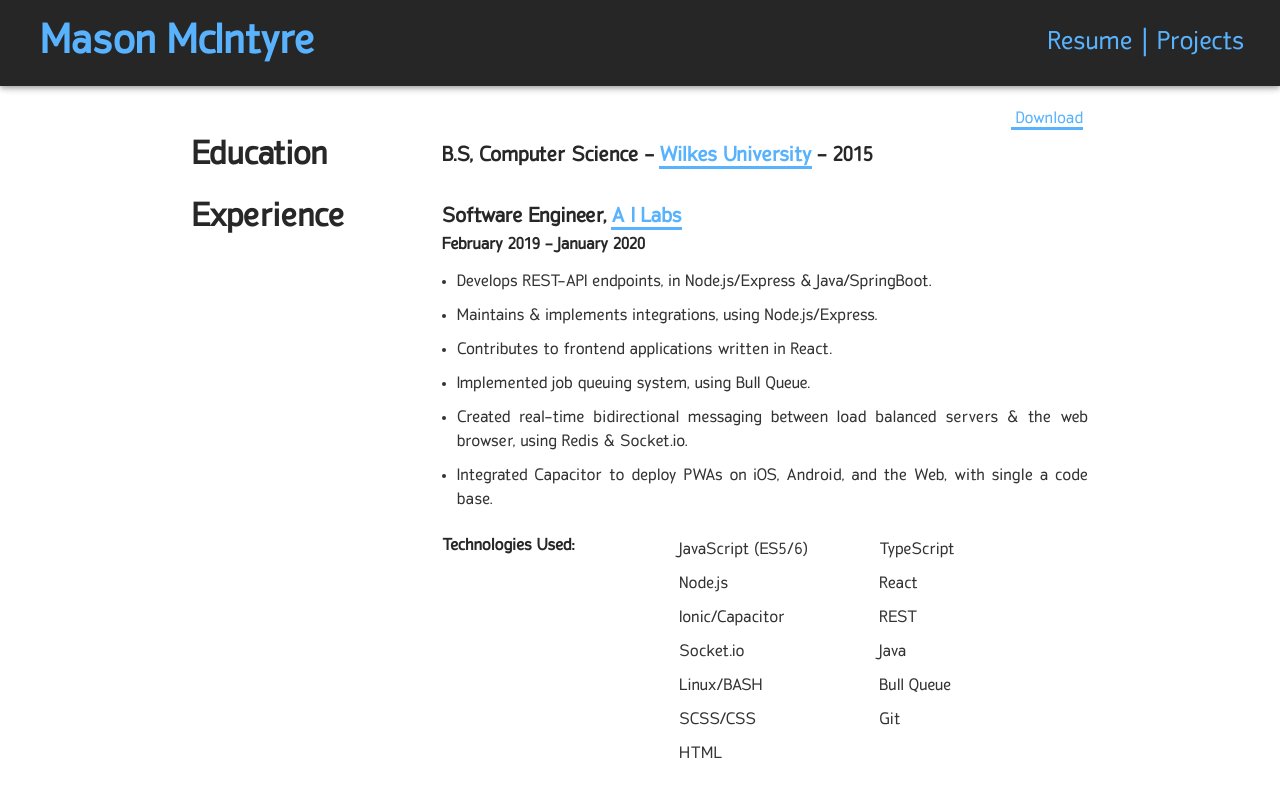
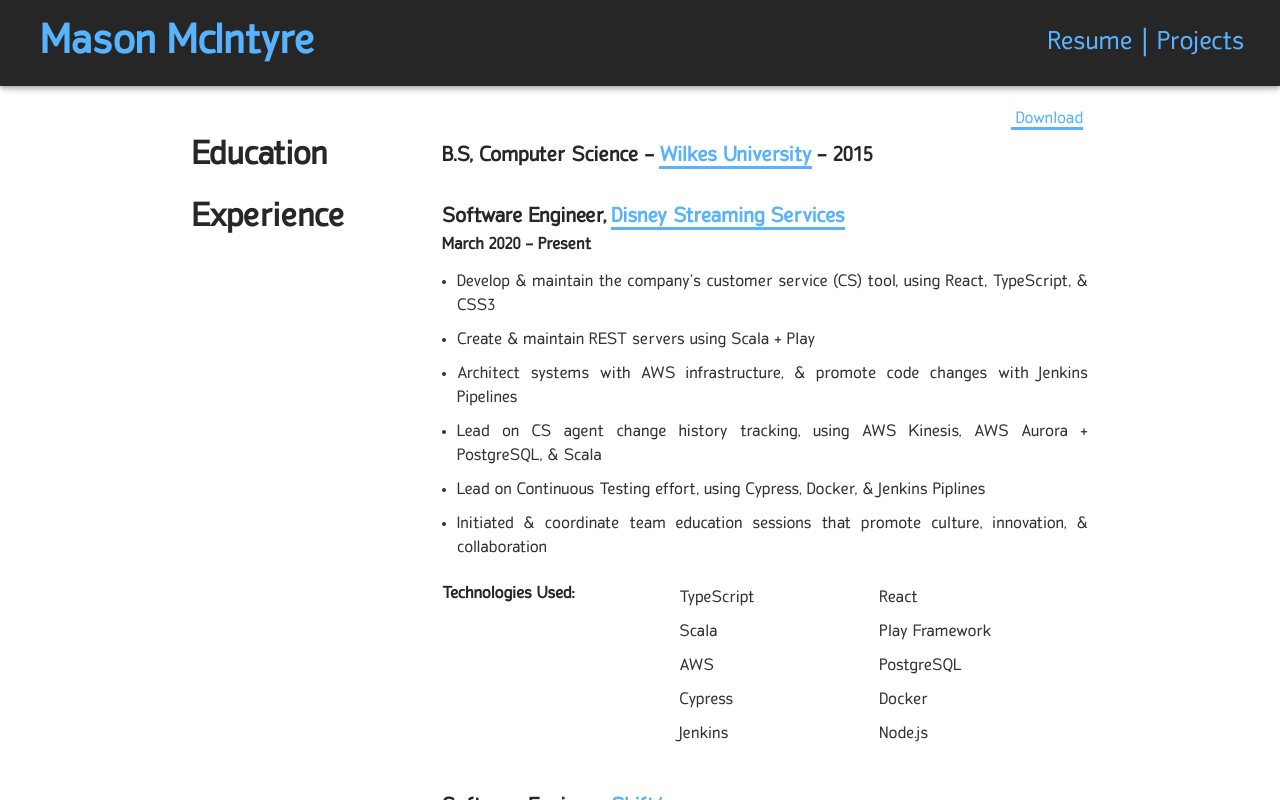
Before and after one commit to mcintyremason/masonmcintyre-nextjs, a Next.js app: page /resume in a window 1280 px wide. Built offline with nearby package versions, Linux system fonts and the light colour scheme; some icons are missing.

Commit message:
update resume

```diff
--- a/components/Resume/index.tsx
+++ b/components/Resume/index.tsx
@@ -1,7 +1,7 @@
-import Link from "next/link";
-import React from "react";
+import Link from 'next/link'
+import React from 'react'
 
-type ResumeProps = {};
+type ResumeProps = {}
 
 const Resume: React.FC<ResumeProps> = (_: ResumeProps) => {
   return (
@@ -37,27 +37,100 @@
               </span>
               ,
               <span itemProp="worksFor">
+                <Link href="https://dmedmedia.disney.com/">Disney Streaming Services</Link>
+              </span>
+            </h4>
+            <h5>March 2020 - Present</h5>
+            <ul>
+              <li>
+                Develop & maintain the company’s customer service (CS) tool, using React,
+                TypeScript, & CSS3
+              </li>
+              <li>Create & maintain REST servers using Scala + Play</li>
+              <li>
+                Architect systems with AWS infrastructure, & promote code changes with Jenkins
+                Pipelines
+              </li>
+              <li>
+                Lead on CS agent change history tracking, using AWS Kinesis, AWS Aurora +
+                PostgreSQL, & Scala
+              </li>
+              <li>Lead on Continuous Testing effort, using Cypress, Docker, & Jenkins Piplines</li>
+              <li>
+                Initiated & coordinate team education sessions that promote culture, innovation, &
+                collaboration
+              </li>
+            </ul>
+            <div className="techs-container">
+              <h5 className="techs-title">Technologies Used:</h5>
+              <div className="techs">
+                <ul className="techs-one">
+                  <li className="tech">TypeScript</li>
+                  <li className="tech">Scala</li>
+                  <li className="tech">AWS</li>
+                  <li className="tech">Cypress</li>
+                  <li className="tech">Jenkins</li>
+                </ul>
+                <ul className="techs-two">
+                  <li className="tech">React</li>
+                  <li className="tech">Play Framework</li>
+                  <li className="tech">PostgreSQL</li>
+                  <li className="tech">Docker</li>
+                  <li className="tech">Node.js</li>
+                </ul>
+              </div>
+            </div>
+          </div>
+          <div className="experience">
+            <h4>
+              <span className="job-title" itemProp="jobTitle">
+                Software Engineer
+              </span>
+              ,
+              <span itemProp="worksFor">
+                <Link href="http://www.shift4.com/">Shift4</Link>
+              </span>
+            </h4>
+            <h5>January 2020 - March 2020</h5>
+            <ul>
+              <li>Worked on the Harbortouch project</li>
+              <li>Helped maintain an app written in Ember.js</li>
+            </ul>
+            <div className="techs-container">
+              <h5 className="techs-title">Technologies Used:</h5>
+              <div className="techs">
+                <ul className="techs-one">
+                  <li className="tech">JavaScript (ES5/6)</li>
+                </ul>
+                <ul className="techs-two">
+                  <li className="tech">Ember.js</li>
+                </ul>
+              </div>
+            </div>
+          </div>
+          <div className="experience">
+            <h4>
+              <span className="job-title" itemProp="jobTitle">
+                Software Engineer
+              </span>
+              ,
+              <span itemProp="worksFor">
                 <Link href="https://advisorinnovationlabs.com/">A I Labs</Link>
               </span>
             </h4>
             <h5>February 2019 - January 2020</h5>
             <ul>
-              <li>
-                Develops REST-API endpoints, in Node.js/Express &
-                Java/SpringBoot.
-              </li>
-              <li>
-                Maintains & implements integrations, using Node.js/Express.
-              </li>
+              <li>Develops REST-API endpoints, in Node.js/Express & Java/SpringBoot.</li>
+              <li>Maintains & implements integrations, using Node.js/Express.</li>
               <li>Contributes to frontend applications written in React.</li>
               <li>Implemented job queuing system, using Bull Queue.</li>
               <li>
-                Created real-time bidirectional messaging between load balanced
-                servers & the web browser, using Redis & Socket.io.
+                Created real-time bidirectional messaging between load balanced servers & the web
+                browser, using Redis & Socket.io.
               </li>
               <li>
-                Integrated ​Capacitor​ to deploy ​PWAs​ on iOS, Android, and the
-                Web, with single a code base.
+                Integrated ​Capacitor​ to deploy ​PWAs​ on iOS, Android, and the Web, with single a
+                code base.
               </li>
             </ul>
             <div className="techs-container">
@@ -97,14 +170,8 @@
             <ul>
               <li>First salaried employee</li>
               <li>Developed REST-API endpoints in Node.js/Express</li>
-              <li>
-                Contributed to frontend (both Kiosk & Dashboard) written in
-                Angular 2+
-              </li>
-              <li>
-                Implemented message queuing using Redis & Socket.io for push to
-                front-end
-              </li>
+              <li>Contributed to frontend (both Kiosk & Dashboard) written in Angular 2+</li>
+              <li>Implemented message queuing using Redis & Socket.io for push to front-end</li>
               <li>Responsible for server operations & code promotion</li>
             </ul>
             <div className="techs-container">
@@ -142,42 +209,35 @@
             <h5>September 2016 - February 2018</h5>
             <ul>
               <li>
-                Manage & maintain SharePoint Online Intranet, which services
-                over 3,500 employees.
+                Manage & maintain SharePoint Online Intranet, which services over 3,500 employees.
+              </li>
+              <li>Maintain three ASP.Net web applications in C#, hosted in Microsoft Azure.</li>
+              <li>
+                Translate business requirements into technical requirements & create test cases for
+                web applications.
               </li>
               <li>
-                Maintain three ASP.Net web applications in C#, hosted in
-                Microsoft Azure.
+                Re-architected static file system to create centralized code base globally
+                accessible from anywhere within the Intranet.
+              </li>
+              <li>Configured RaspberryPis to display Google Chrome in kiosk mode on boot.</li>
+              <li>
+                As lead developer, worked directly with vendor to refactor in house JavaScript
+                libraries & optimize existing code base; SharePoint home page load time was
+                decreased by over 150%.
               </li>
               <li>
-                Translate business requirements into technical requirements &
-                create test cases for web applications.
+                Introduced company to Git to create a new code change process, which moved many
+                projects into source control.
               </li>
               <li>
-                Re-architected static file system to create centralized code
-                base globally accessible from anywhere within the Intranet.
+                Introduced company to DoneDone issue tracker, creating new UAT & production
+                development/testing process.
               </li>
               <li>
-                Configured RaspberryPis to display Google Chrome in kiosk mode
-                on boot.
-              </li>
-              <li>
-                As lead developer, worked directly with vendor to refactor in
-                house JavaScript libraries & optimize existing code base;
-                SharePoint home page load time was decreased by over 150%.
-              </li>
-              <li>
-                Introduced company to Git to create a new code change process,
-                which moved many projects into source control.
-              </li>
-              <li>
-                Introduced company to DoneDone issue tracker, creating new UAT &
-                production development/testing process.
-              </li>
-              <li>
-                Wrote administrative Sharepoint PowerShell scripts, including a
-                script to remove site users also disabled in Active Directory &
-                a script to activate SharePoint CDN on various sites.
+                Wrote administrative Sharepoint PowerShell scripts, including a script to remove
+                site users also disabled in Active Directory & a script to activate SharePoint CDN
+                on various sites.
               </li>
             </ul>
             <div className="techs-container">
@@ -213,19 +273,17 @@
             <h5>November 2015 - September 2016</h5>
             <ul>
               <li>
-                Redesigned & maintained close to 25 static & dynamic websites
-                for world-renowned organizations, such as Volvo, Mack Trucking,
-                Martin Guitar, Celestron, Penske, Victaulic, & Temple
-                University.
+                Redesigned & maintained close to 25 static & dynamic websites for world-renowned
+                organizations, such as Volvo, Mack Trucking, Martin Guitar, Celestron, Penske,
+                Victaulic, & Temple University.
               </li>
               <li>
-                Created custom data models to speed up development of Umbraco
-                views by roughly 50%.
+                Created custom data models to speed up development of Umbraco views by roughly 50%.
               </li>
               <li>Configured UAT & production server environments.</li>
               <li>
-                Configured load balancer for internal development servers to
-                simulate production environment using Linux virtual machines.
+                Configured load balancer for internal development servers to simulate production
+                environment using Linux virtual machines.
               </li>
             </ul>
             <div className="techs-container">
@@ -259,32 +317,21 @@
           <div className="experience">
             <h4>
               Software Development Intern,
-              <Link href="http://www.baseballinfosolutions.com">
-                BaseballInfoSolutions
-              </Link>
+              <Link href="http://www.baseballinfosolutions.com">BaseballInfoSolutions</Link>
               <span> / </span>
-              <Link href="http://www.sportsinfosolutions.com">
-                SportsInfoSolutions
-              </Link>
+              <Link href="http://www.sportsinfosolutions.com">SportsInfoSolutions</Link>
             </h4>
             <h5>June 2015 - November 2015</h5>
             <ul>
+              <li>Developed dynamic & static web pages using ASP.NET & JavaScript.</li>
+              <li>Created underlying SQL database architecture for aggregating football data.</li>
               <li>
-                Developed dynamic & static web pages using ASP.NET & JavaScript.
+                Created intuitive GUIs used by roughly 70 video scouts to enter football team,
+                roster, depth chart, player, & injury status data into a MSSQL database.
               </li>
               <li>
-                Created underlying SQL database architecture for aggregating
-                football data.
-              </li>
-              <li>
-                Created intuitive GUIs used by roughly 70 video scouts to enter
-                football team, roster, depth chart, player, & injury status data
-                into a MSSQL database.
-              </li>
-              <li>
-                Developed front-end component of MLB lineup optimizer, which
-                passed arguments to server-side Ruby programs & parsed output to
-                an interactive user interface.
+                Developed front-end component of MLB lineup optimizer, which passed arguments to
+                server-side Ruby programs & parsed output to an interactive user interface.
               </li>
             </ul>
             <div className="techs-container">
@@ -310,13 +357,10 @@
             <h5>January 2015 - June 2015</h5>
             <ul>
               <li>
-                Worked closely with the founder of TrailKam, Bernie Graham, to
-                get trailkam.com to a minimal viable product (MVP).
+                Worked closely with the founder of TrailKam, Bernie Graham, to get trailkam.com to a
+                minimal viable product (MVP).
               </li>
-              <li>
-                Presented work at the Eastern Colleges Science Conference in
-                Niagara, NY.
-              </li>
+              <li>Presented work at the Eastern Colleges Science Conference in Niagara, NY.</li>
             </ul>
             <div className="techs-container">
               <h5 className="techs-title">Technologies Used:</h5>
@@ -338,10 +382,7 @@
             <h5>May 2014 - November 2014</h5>
             <ul>
               <li>Created static FAQ page using PHP, JavaScript, & CSS.</li>
-              <li>
-                Tested & tracked project software issues using JIRA like
-                software.
-              </li>
+              <li>Tested & tracked project software issues using JIRA like software.</li>
             </ul>
             <div className="techs-container">
               <h5 className="techs-title">Technologies Used:</h5>
@@ -363,8 +404,7 @@
             <h5>May 2014 - September 2014</h5>
             <ul>
               <li>
-                Computer maintenance; including administration, imaging,
-                troubleshooting, & repairs.
+                Computer maintenance; including administration, imaging, troubleshooting, & repairs.
               </li>
             </ul>
           </div>
@@ -376,18 +416,15 @@
           <ul>
             <li>Wrote first program on an Apple //e in eighth grade</li>
             <li itemProp="award">All-American Wrestler</li>
+            <li itemProp="award">2011 PIAA AAA Wrestling Team State Runner-up, Varsity Wrestler</li>
             <li itemProp="award">
-              2011 PIAA AAA Wrestling Team State Runner-up, Varsity Wrestler
-            </li>
-            <li itemProp="award">
-              2011 PIAA AAAA District Champion Football Team, First Team Varsity
-              Athlete
+              2011 PIAA AAAA District Champion Football Team, First Team Varsity Athlete
             </li>
           </ul>
         </div>
       </div>
     </div>
-  );
-};
+  )
+}
 
-export default Resume;
+export default Resume
```
Also changed, not shown: components/ContentSection/index.tsx (+18 -26 lines), pages/projects/draw.tsx (+7 -7 lines), .prettierrc.js (added), 1 other file (tests, documents, lock files or other folders).
